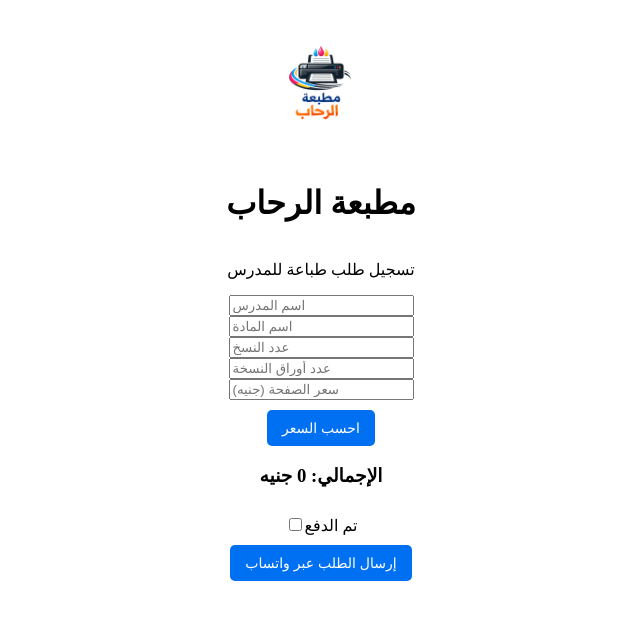
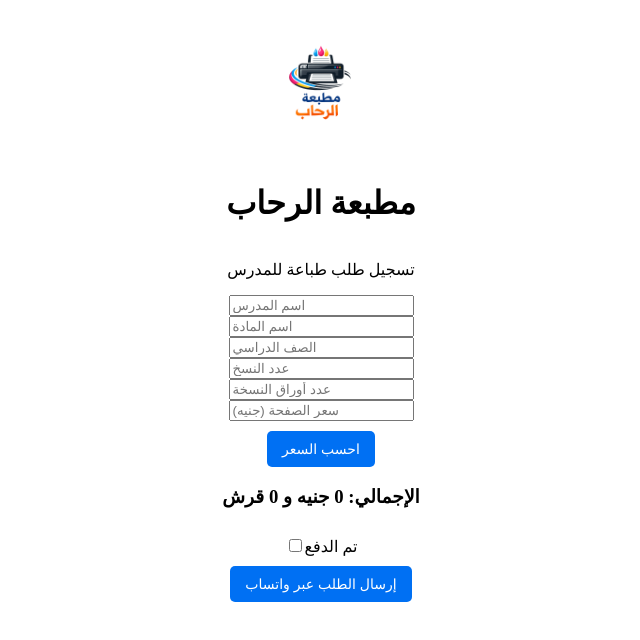
Before and after one commit to hazemkego-spec/print-shop-manager, a Next.js app: page /teacher in a window 1280 px wide. Shown: the top 640 px of the page, without its empty margins (319-959 px from the left). Built offline with nearby package versions, Linux system fonts and the light colour scheme.

Commit message:
Update teacher.js

```diff
--- a/pages/teacher.js
+++ b/pages/teacher.js
@@ -4,6 +4,7 @@
   const [teacher, setTeacher] = useState({
     name: "",
     subject: "",
+    grade: "", // الصف الدراسي
     copies: "",
     pagesPerCopy: "",
     pricePerPage: "",
@@ -11,7 +12,9 @@
   });
 
   const [totalPrice, setTotalPrice] = useState(0);
+  const [invoiceNumber, setInvoiceNumber] = useState(1); // رقم الفاتورة يبدأ من 1
 
+  // حساب السعر بالجنيهات والقروش
   const calculatePrice = () => {
     const copies = parseInt(teacher.copies) || 0;
     const pages = parseInt(teacher.pagesPerCopy) || 0;
@@ -20,18 +23,33 @@
     setTotalPrice(total);
   };
 
+  // إرسال الطلب لرقم واتساب ثابت مع رسالة ترحيب + رقم فاتورة + وقت
   const sendWhatsApp = () => {
-    const message = `طلب طباعة جديد:
+    const pounds = Math.floor(totalPrice); // الجنيهات
+    const piastres = Math.round((totalPrice - pounds) * 100); // القروش
+    const now = new Date();
+    const dateTime = now.toLocaleString("ar-EG"); // التاريخ والوقت بالعربية
+
+    const message = `أهلاً بك في مطبعة الرحاب 🌸
+فاتورة رقم: ${invoiceNumber}
+تاريخ الطلب: ${dateTime}
+
+طلب طباعة جديد:
 المدرس: ${teacher.name}
 المادة: ${teacher.subject}
+الصف الدراسي: ${teacher.grade}
 عدد النسخ: ${teacher.copies}
 عدد أوراق النسخة: ${teacher.pagesPerCopy}
 سعر الصفحة: ${teacher.pricePerPage} جنيه
-الإجمالي: ${totalPrice} جنيه
+الإجمالي: ${pounds} جنيه و ${piastres} قرش
 حالة الدفع: ${teacher.paid ? "مدفوع" : "غير مدفوع"}`;
 
-    const url = `https://wa.me/?text=${encodeURIComponent(message)}`;
+    const phone = "01122947479"; // رقم ثابت
+    const url = `https://wa.me/2${phone}?text=${encodeURIComponent(message)}`;
     window.open(url, "_blank");
+
+    // زيادة رقم الفاتورة بعد كل إرسال
+    setInvoiceNumber(invoiceNumber + 1);
   };
 
   const buttonStyle = {
@@ -80,6 +98,12 @@
         onChange={(e) => setTeacher({ ...teacher, subject: e.target.value })}
       />
       <input
+        type="text"
+        placeholder="الصف الدراسي"
+        value={teacher.grade}
+        onChange={(e) => setTeacher({ ...teacher, grade: e.target.value })}
+      />
+      <input
         type="number"
         placeholder="عدد النسخ"
         value={teacher.copies}
@@ -101,7 +125,12 @@
       <button onClick={calculatePrice} style={buttonStyle}>
         احسب السعر
       </button>
-      <h3>الإجمالي: {totalPrice} جنيه</h3>
+
+      {/* عرض السعر بالجنيهات والقروش */}
+      <h3>
+        الإجمالي: {Math.floor(totalPrice)} جنيه و{" "}
+        {Math.round((totalPrice - Math.floor(totalPrice)) * 100)} قرش
+      </h3>
 
       <label style={{ marginTop: "10px" }}>
         <input
```
